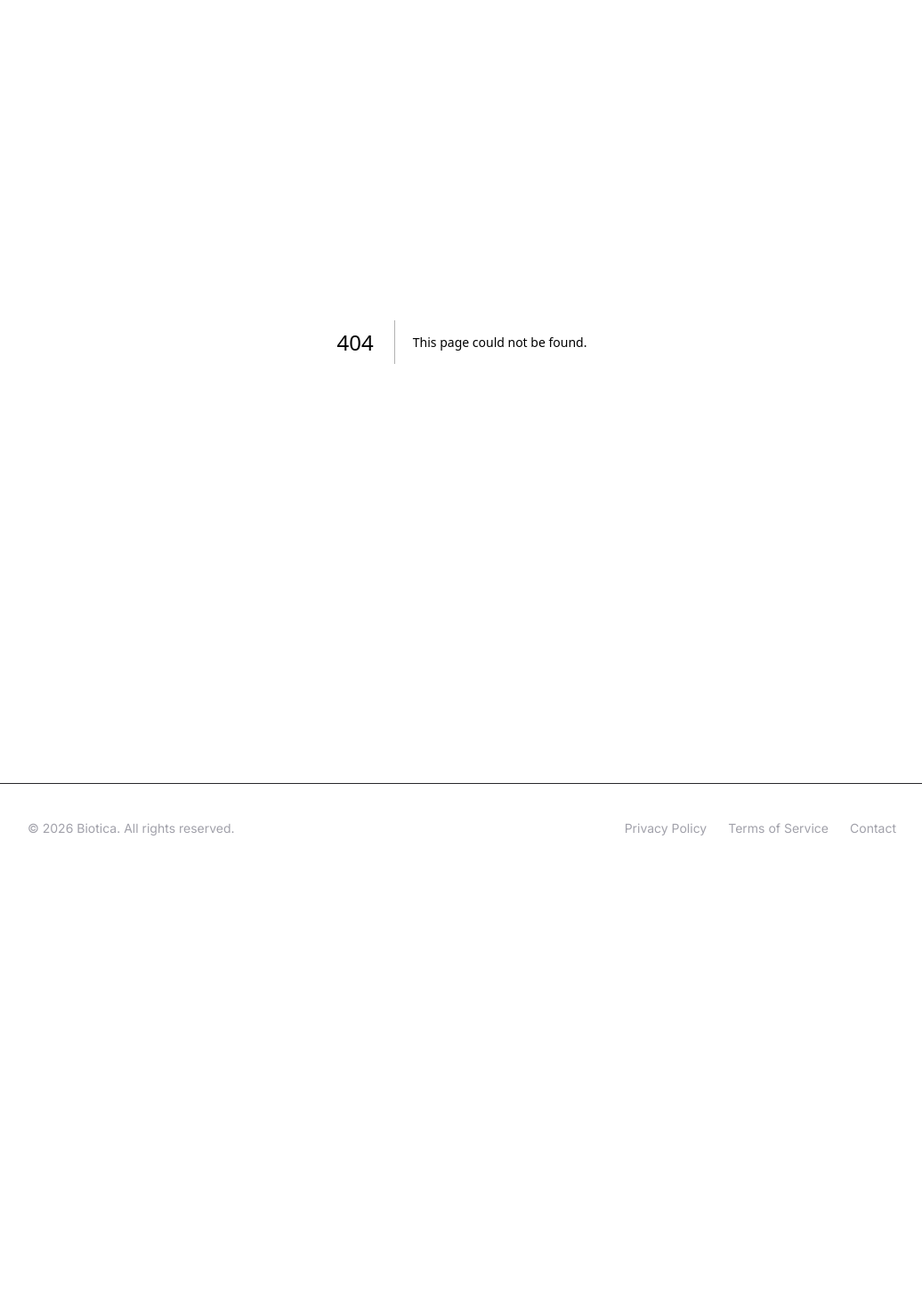
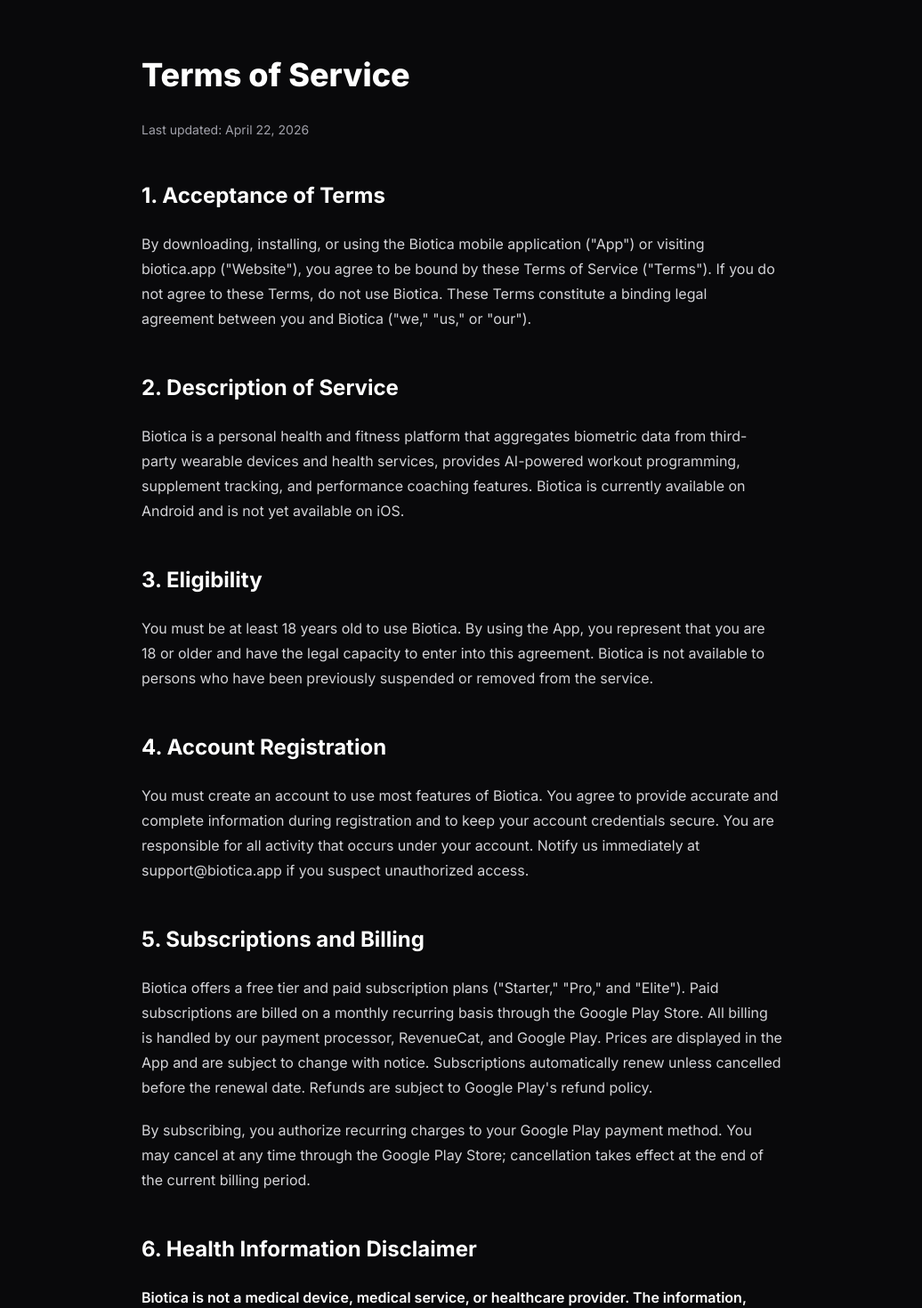
Before and after one commit to cmontfort/biotica-web, a Next.js app: page /terms in a window 1280 px wide. Before the commit this address had no page. Shown: the part 80-1550 px from the top of the page at 89% size, without its empty margins (121-1157 px from the left). Before the commit the page ends 1061 px from the top, so only its background shows below. Built offline with nearby package versions, Linux system fonts and the light colour scheme.

Commit message:
feat: add Terms of Service page

```diff
--- a/app/globals.css
+++ b/app/globals.css
@@ -1,4 +1,5 @@
 @import "tailwindcss";
+@plugin "@tailwindcss/typography";
 
 @theme inline {
   --color-background: #09090B;
--- /dev/null
+++ b/app/terms/page.tsx
@@ -0,0 +1,169 @@
+import type { Metadata } from 'next';
+
+export const metadata: Metadata = {
+  title: 'Terms of Service — Biotica',
+};
+
+export default function Terms() {
+  return (
+    <article className="max-w-3xl mx-auto px-6 py-20 prose prose-invert prose-zinc">
+      <h1>Terms of Service</h1>
+      <p className="text-muted-fg text-sm">Last updated: April 22, 2026</p>
+
+      <h2>1. Acceptance of Terms</h2>
+      <p>
+        By downloading, installing, or using the Biotica mobile application (&quot;App&quot;) or visiting biotica.app
+        (&quot;Website&quot;), you agree to be bound by these Terms of Service (&quot;Terms&quot;). If you do not agree to
+        these Terms, do not use Biotica. These Terms constitute a binding legal agreement between you and Biotica
+        (&quot;we,&quot; &quot;us,&quot; or &quot;our&quot;).
+      </p>
+
+      <h2>2. Description of Service</h2>
+      <p>
+        Biotica is a personal health and fitness platform that aggregates biometric data from third-party wearable
+        devices and health services, provides AI-powered workout programming, supplement tracking, and performance
+        coaching features. Biotica is currently available on Android and is not yet available on iOS.
+      </p>
+
+      <h2>3. Eligibility</h2>
+      <p>
+        You must be at least 18 years old to use Biotica. By using the App, you represent that you are 18 or older
+        and have the legal capacity to enter into this agreement. Biotica is not available to persons who have been
+        previously suspended or removed from the service.
+      </p>
+
+      <h2>4. Account Registration</h2>
+      <p>
+        You must create an account to use most features of Biotica. You agree to provide accurate and complete
+        information during registration and to keep your account credentials secure. You are responsible for all
+        activity that occurs under your account. Notify us immediately at support@biotica.app if you suspect
+        unauthorized access.
+      </p>
+
+      <h2>5. Subscriptions and Billing</h2>
+      <p>
+        Biotica offers a free tier and paid subscription plans (&quot;Starter,&quot; &quot;Pro,&quot; and &quot;Elite&quot;). Paid
+        subscriptions are billed on a monthly recurring basis through the Google Play Store. All billing is
+        handled by our payment processor, RevenueCat, and Google Play. Prices are displayed in the App and
+        are subject to change with notice. Subscriptions automatically renew unless cancelled before the
+        renewal date. Refunds are subject to Google Play&apos;s refund policy.
+      </p>
+      <p>
+        By subscribing, you authorize recurring charges to your Google Play payment method. You may cancel at
+        any time through the Google Play Store; cancellation takes effect at the end of the current billing period.
+      </p>
+
+      <h2>6. Health Information Disclaimer</h2>
+      <p>
+        <strong>
+          Biotica is not a medical device, medical service, or healthcare provider. The information,
+          recommendations, and coaching provided by Biotica — including AI-generated workout programs,
+          supplement suggestions, and performance insights — are for informational and fitness purposes only
+          and do not constitute medical advice, diagnosis, or treatment.
+        </strong>
+      </p>
+      <p>
+        Always consult a qualified healthcare professional before starting any new exercise program,
+        supplement regimen, or making changes to your health routine. Do not disregard professional medical
+        advice because of something you have read in Biotica. Biotica does not assume any liability for
+        actions taken based on information provided through the App.
+      </p>
+
+      <h2>7. Third-Party Integrations</h2>
+      <p>
+        Biotica integrates with third-party services including Oura Ring, Withings, Android Health Connect,
+        Garmin, and MyFitnessPal (collectively, &quot;Third-Party Services&quot;). Your use of these services is
+        governed by their respective terms and privacy policies. Biotica is not responsible for the
+        availability, accuracy, or practices of Third-Party Services. You authorize Biotica to access and
+        retrieve data from Third-Party Services on your behalf as needed to provide the features you enable.
+      </p>
+
+      <h2>8. User Data and Privacy</h2>
+      <p>
+        Your privacy is important to us. Our collection and use of your personal and health data is described
+        in our <a href="/privacy">Privacy Policy</a>, which is incorporated into these Terms by reference.
+        You retain ownership of your personal data. Biotica processes your data solely to provide and improve
+        the Service.
+      </p>
+
+      <h2>9. Prohibited Uses</h2>
+      <p>You agree not to:</p>
+      <ul>
+        <li>Use Biotica for any unlawful purpose or in violation of any applicable laws</li>
+        <li>Attempt to reverse engineer, decompile, or extract the source code of the App</li>
+        <li>Use automated tools to scrape, access, or collect data from Biotica</li>
+        <li>Impersonate another person or create accounts under false pretenses</li>
+        <li>Interfere with or disrupt the servers, networks, or infrastructure supporting Biotica</li>
+        <li>Share your account credentials with others</li>
+        <li>Use Biotica to harass, abuse, or harm others</li>
+      </ul>
+
+      <h2>10. Intellectual Property</h2>
+      <p>
+        All content, features, and functionality of Biotica — including but not limited to software, text,
+        graphics, logos, and AI-generated content — are owned by or licensed to Biotica and are protected by
+        copyright, trademark, and other intellectual property laws. You may not copy, reproduce, distribute,
+        or create derivative works from any part of Biotica without our express written permission.
+      </p>
+      <p>
+        You grant Biotica a limited, non-exclusive license to use your data (including biometric data you
+        connect) solely to provide and improve the Service as described in our Privacy Policy.
+      </p>
+
+      <h2>11. Disclaimers</h2>
+      <p>
+        THE SERVICE IS PROVIDED &quot;AS IS&quot; AND &quot;AS AVAILABLE&quot; WITHOUT WARRANTIES OF ANY KIND, EITHER EXPRESS OR
+        IMPLIED, INCLUDING BUT NOT LIMITED TO IMPLIED WARRANTIES OF MERCHANTABILITY, FITNESS FOR A PARTICULAR
+        PURPOSE, OR NON-INFRINGEMENT. BIOTICA DOES NOT WARRANT THAT THE SERVICE WILL BE UNINTERRUPTED,
+        ERROR-FREE, OR FREE OF HARMFUL COMPONENTS.
+      </p>
+
+      <h2>12. Limitation of Liability</h2>
+      <p>
+        TO THE MAXIMUM EXTENT PERMITTED BY LAW, BIOTICA AND ITS OFFICERS, DIRECTORS, EMPLOYEES, AND AGENTS
+        SHALL NOT BE LIABLE FOR ANY INDIRECT, INCIDENTAL, SPECIAL, CONSEQUENTIAL, OR PUNITIVE DAMAGES,
+        INCLUDING BUT NOT LIMITED TO LOSS OF DATA, PERSONAL INJURY, OR PROPERTY DAMAGE, ARISING OUT OF OR
+        RELATED TO YOUR USE OF THE SERVICE, EVEN IF ADVISED OF THE POSSIBILITY OF SUCH DAMAGES. OUR TOTAL
+        LIABILITY TO YOU FOR ALL CLAIMS ARISING FROM OR RELATED TO THE SERVICE SHALL NOT EXCEED THE AMOUNT
+        YOU PAID TO BIOTICA IN THE 12 MONTHS PRECEDING THE CLAIM, OR $50, WHICHEVER IS GREATER.
+      </p>
+
+      <h2>13. Indemnification</h2>
+      <p>
+        You agree to indemnify, defend, and hold harmless Biotica and its officers, directors, employees,
+        and agents from and against any claims, liabilities, damages, losses, and expenses (including
+        reasonable legal fees) arising from your use of the Service, your violation of these Terms, or your
+        violation of any rights of a third party.
+      </p>
+
+      <h2>14. Termination</h2>
+      <p>
+        We may suspend or terminate your account at any time for violation of these Terms or for any other
+        reason at our sole discretion. You may delete your account at any time through the App settings.
+        Upon termination, your right to use the Service ceases immediately. Sections 6, 10, 11, 12, 13, and
+        15 survive termination.
+      </p>
+
+      <h2>15. Changes to Terms</h2>
+      <p>
+        We may update these Terms from time to time. We will notify you of material changes by posting the
+        new Terms in the App or on this page with a revised &quot;Last updated&quot; date. Continued use of Biotica
+        after changes take effect constitutes acceptance of the revised Terms.
+      </p>
+
+      <h2>16. Governing Law</h2>
+      <p>
+        These Terms are governed by and construed in accordance with the laws of the Commonwealth of
+        Massachusetts, without regard to its conflict of law provisions. Any disputes arising under these
+        Terms shall be resolved exclusively in the state or federal courts located in Norfolk County,
+        Massachusetts.
+      </p>
+
+      <h2>17. Contact</h2>
+      <p>
+        Questions about these Terms? Contact us at{' '}
+        <a href="mailto:legal@biotica.app">legal@biotica.app</a>.
+      </p>
+    </article>
+  );
+}
--- a/package.json
+++ b/package.json
@@ -18,6 +18,7 @@
   },
   "devDependencies": {
     "@tailwindcss/postcss": "^4",
+    "@tailwindcss/typography": "^0.5.19",
     "@testing-library/jest-dom": "^6.9.1",
     "@testing-library/react": "^16.3.2",
     "@testing-library/user-event": "^14.6.1",
```
Also changed, not shown: 1 other file (tests, documents, lock files or other folders).
